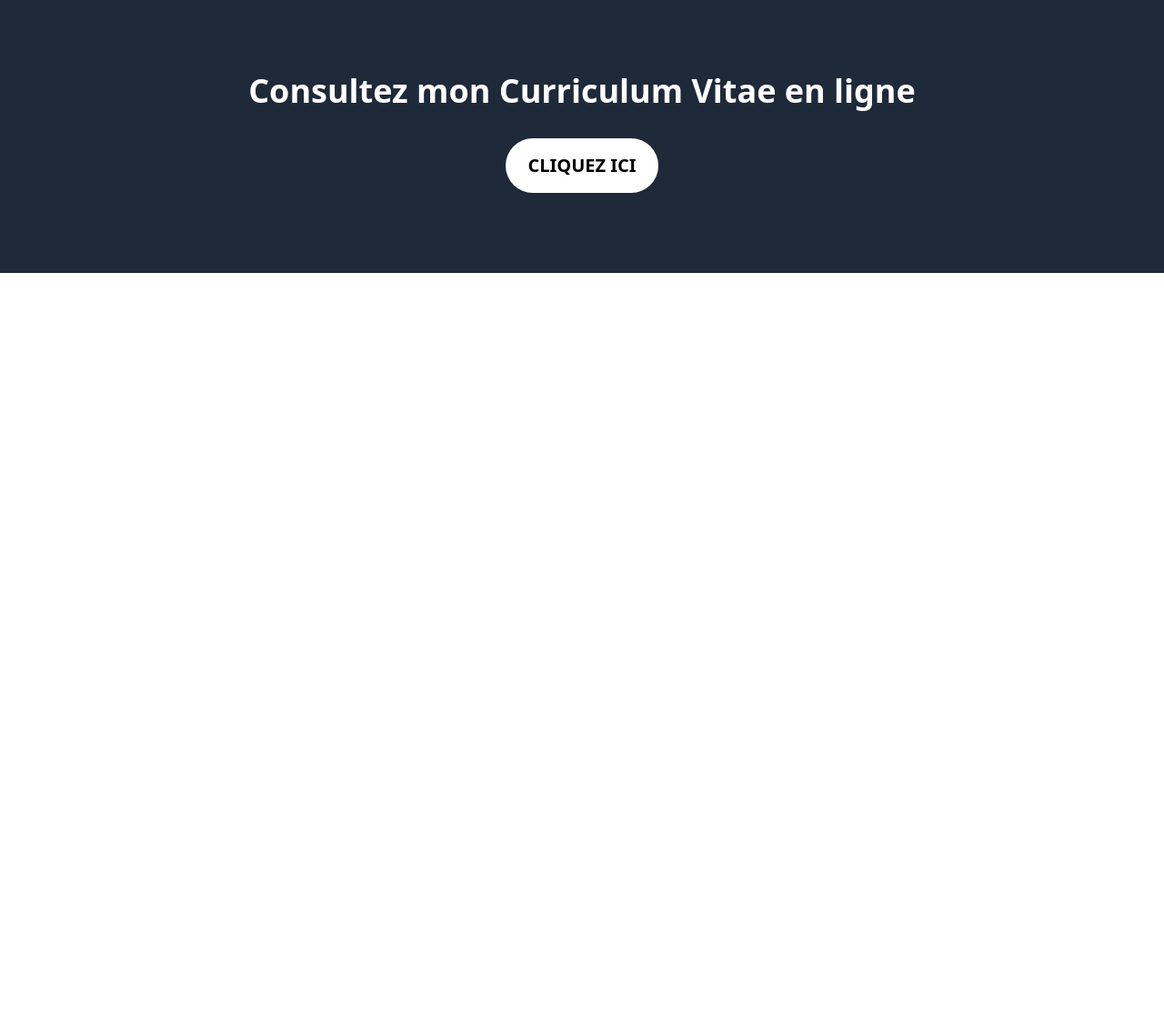
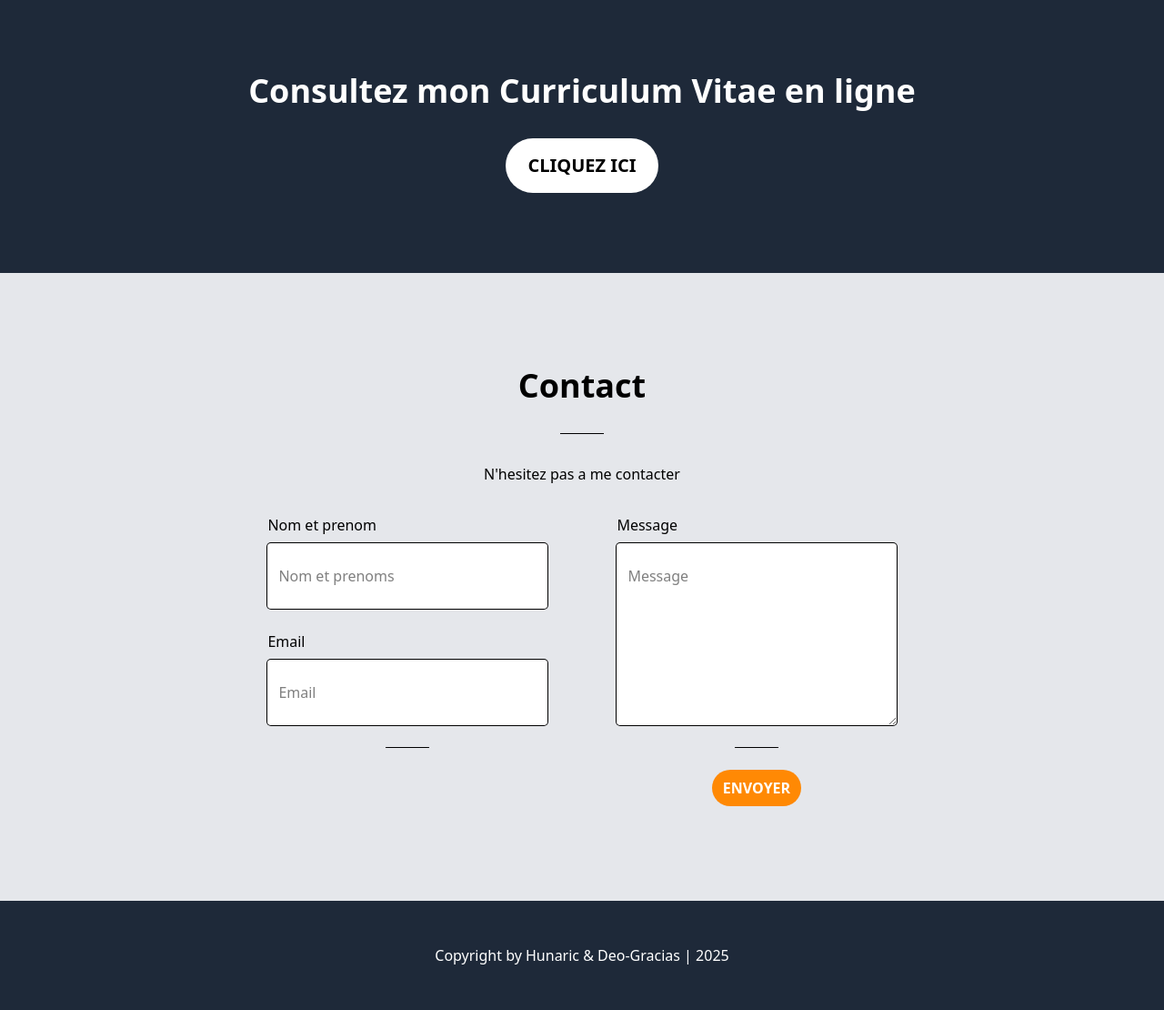
Before and after one commit to Hunaric/deo-portfolio, a plain HTML site: page index.html in a window 1280 px wide. Shown: the part 3742-4852 px from the top of the page at 91% size. Before the commit the page ends 4042 px from the top, so only its background shows below. Drawn offline with nearby package versions, Linux system fonts and the light colour scheme.

Commit message:
The body of the website is over. Just modification remains

```diff
--- a/index.html
+++ b/index.html
@@ -6,7 +6,7 @@
     <script src="https://unpkg.com/@tailwindcss/browser@4"></script>
   </head>
   <body>
-    <main>
+    <main class="bg-gray-200">
         <header class="w-full h-16 text-white bg-gray-800">
             <nav class="flex flex-row justify-between items-center h-full lg:px-50 ">
                 <div class="w-1/2 flex justify-center items-center">
@@ -158,7 +158,7 @@
                 <div class="h-full flex flex-col justify-center items-center text-center px-6 gap-8">
 
                   <div>
-                    <p class="font-bold text-4xl">FORMATIONS</p>
+                    <h2 class="font-bold text-4xl">FORMATIONS</h2>
                     <P class="italic text-gray-600">Présentation de mes dernières expérience</P>
                   </div>
                   <div class="flex flex-col gap-6">
@@ -197,11 +197,55 @@
         <section class="w-full text-white bg-gray-800">
             <div class="py-22">
                 <div class="flex flex-col justify-center items-center gap-8">
-                    <h2 class="text-4xl font-bold">Consultez mon Curriculum Vitae en ligne</h2>
+                    <h2 class="text-4xl font-bold w-2/3 lg:w-full text-center">Consultez mon Curriculum Vitae en ligne</h2>
                     <button class="bg-white rounded-full px-6 py-4 text-black font-bold text-xl">CLIQUEZ ICI</button>
                 </div>
             </div>
         </section>
+        <section class="w-full">
+            <div class="py-26">
+                <div class="flex flex-col items-center gap-8">
+                    <h2 class="font-bold text-4xl">Contact</h2>
+                    <hr class="w-12 ">
+                    <p>N'hesitez pas a me contacter</p>
+                    <div class="flex flex-col lg:flex-row justify-start lg:items-start gap-8 lg:gap-0 lg:w-3/5 w-full ">
+                        <div class="flex flex-col justify-center items-center gap-6 lg:w-2/4 lg:h-full">
+                            <div class="flex flex-col items-center gap-2 w-4/5">
+                                <div class="flex items-start w-full">
+                                    <span for="name">Nom et prenom</span>
+                                </div>
+                                <input type="text" name="name" id="" placeholder="Nom et prenoms" class="px-3 py-6 bg-white w-full ring-1 rounded-sm">
+                            </div>
+                            <div class="flex flex-col items-center gap-2 w-4/5">
+                                <div class="flex items-start w-full">
+                                    <span for="mail">Email</span>
+                                </div>
+                                <input type="text" name="mail" id="" placeholder="Email" class="px-3 py-6 bg-white w-full ring-1 rounded-sm">
+                            </div>
+
+                            <hr class="w-12 ">
+                        </div>
+                        <div class="flex flex-col justify-start items-center gap-6 lg:w-2/4">
+                            <div class="flex flex-col  items-start gap-2 w-4/5">
+                                <div class="flex items-start w-full">
+                                    <span for="message">Message</span>
+                                </div>
+                                <textarea name="message" id="" placeholder="Message" class="px-3 py-6 bg-white w-full h-50 ring-1 rounded-sm"></textarea>
+
+                            </div>
+                            <hr class="w-12">
+                            <button class="text-white bg-orange-400 rounded-full px-3 py-2 font-bold">ENVOYER</button>
+                        </div>
+                </div>
+                </div>
+            </div>
+
+        </section>
+        <footer class="w-full bg-gray-800 text-white">
+            <div class="py-12 flex justify-center">
+                <p>Copyright by Hunaric & Deo-Gracias | 2025</p>
+            </div>
+        </footer>
     </main>
   </body>
 </html>
```
